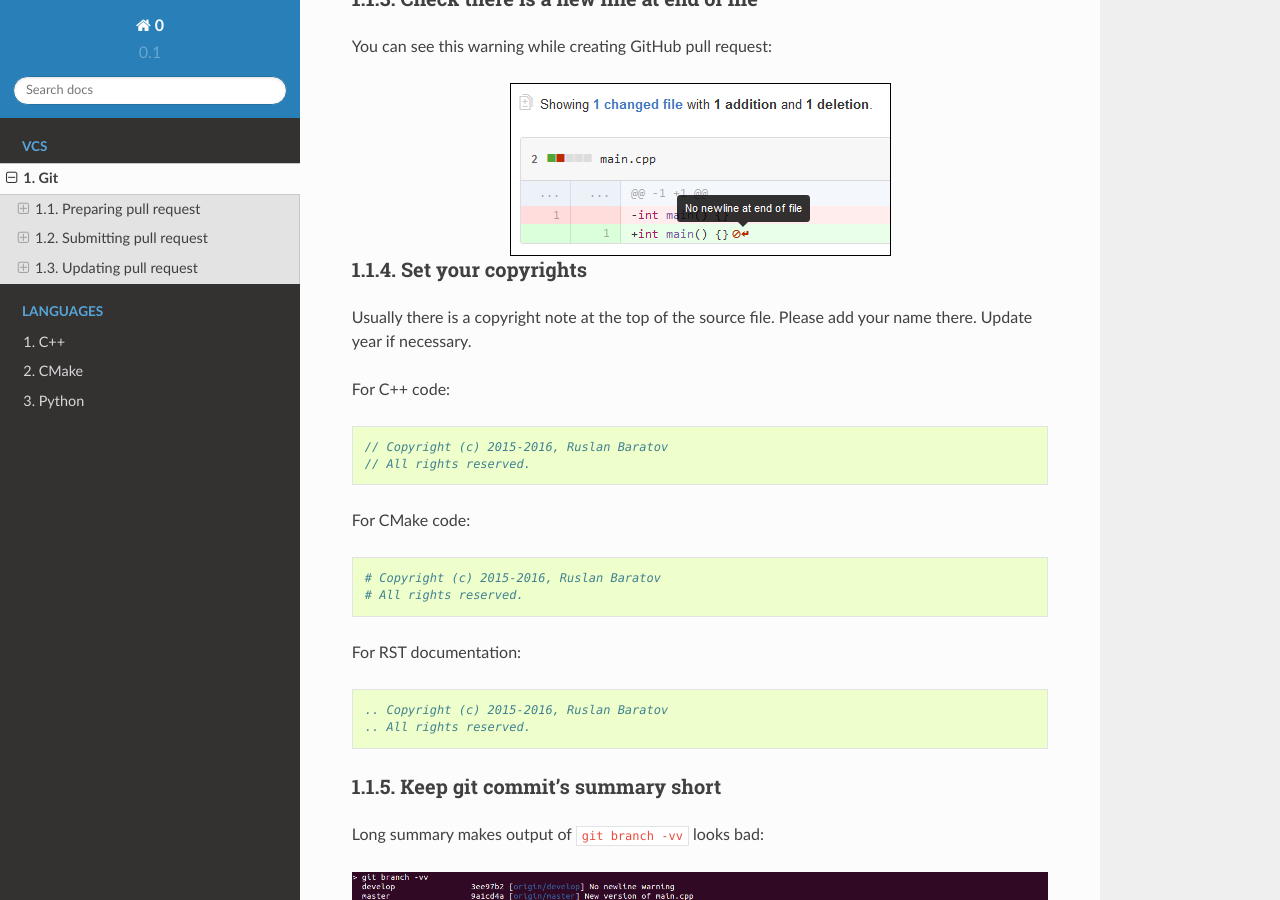
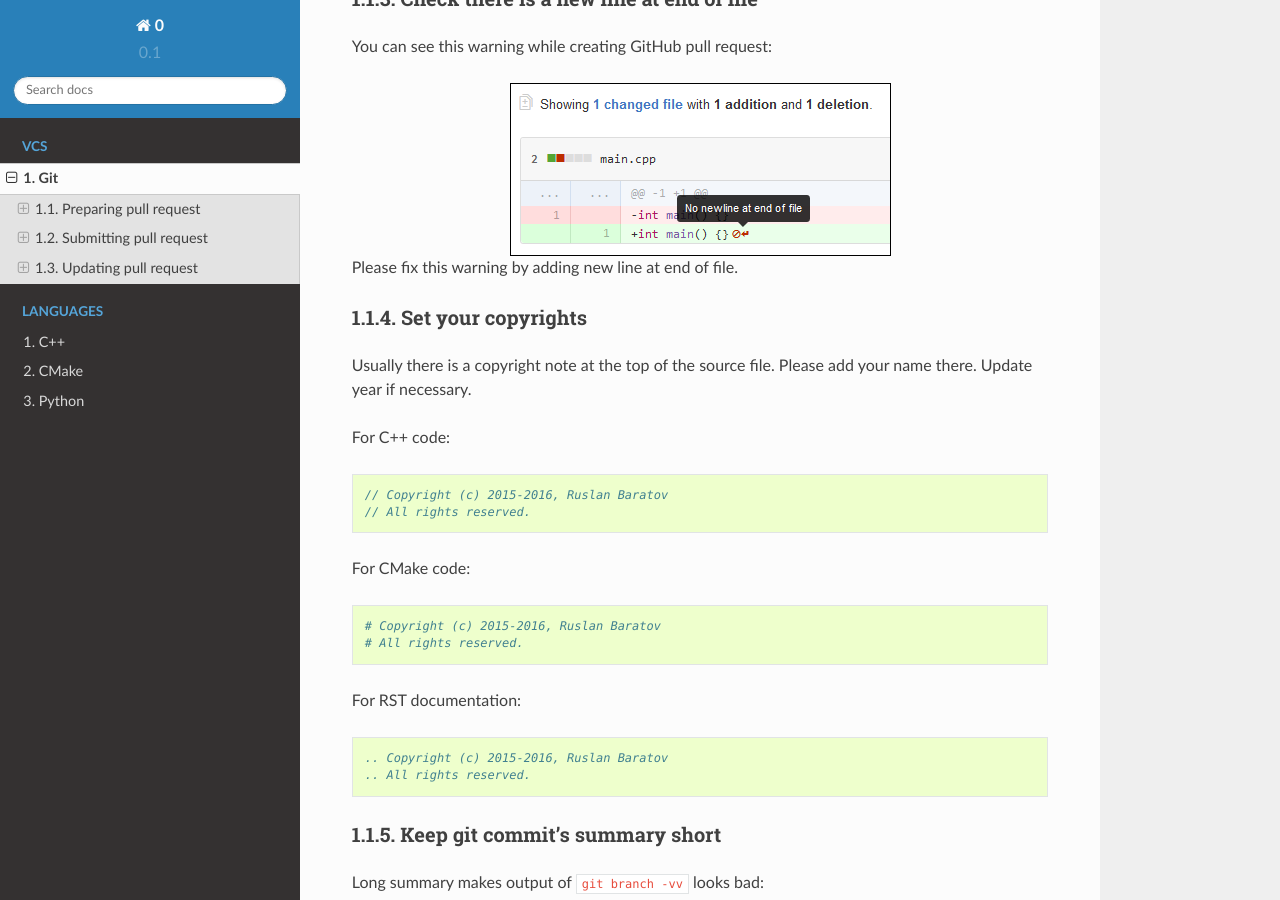
Before and after one commit to ruslo/0, a Sphinx documentation site: the page built from docs/git.rst, in a window 1280 px wide and 900 px high, scrolled down 1341 px. Built offline with Sphinx 7.4.7 and the Read the Docs theme 2.0.0, drawn with Linux system fonts in a browser that asks for light colours.

Commit message:
Clarify warning

```diff
--- a/docs/git.rst
+++ b/docs/git.rst
@@ -74,6 +74,8 @@ You can see this warning while creating GitHub pull request:
 
 .. image:: /images/github-diff-no-newline-warning.png
   :align: center
+
+Please fix this warning by adding new line at end of file.
 
 Set your copyrights
 ~~~~~~~~~~~~~~~~~~~
```
